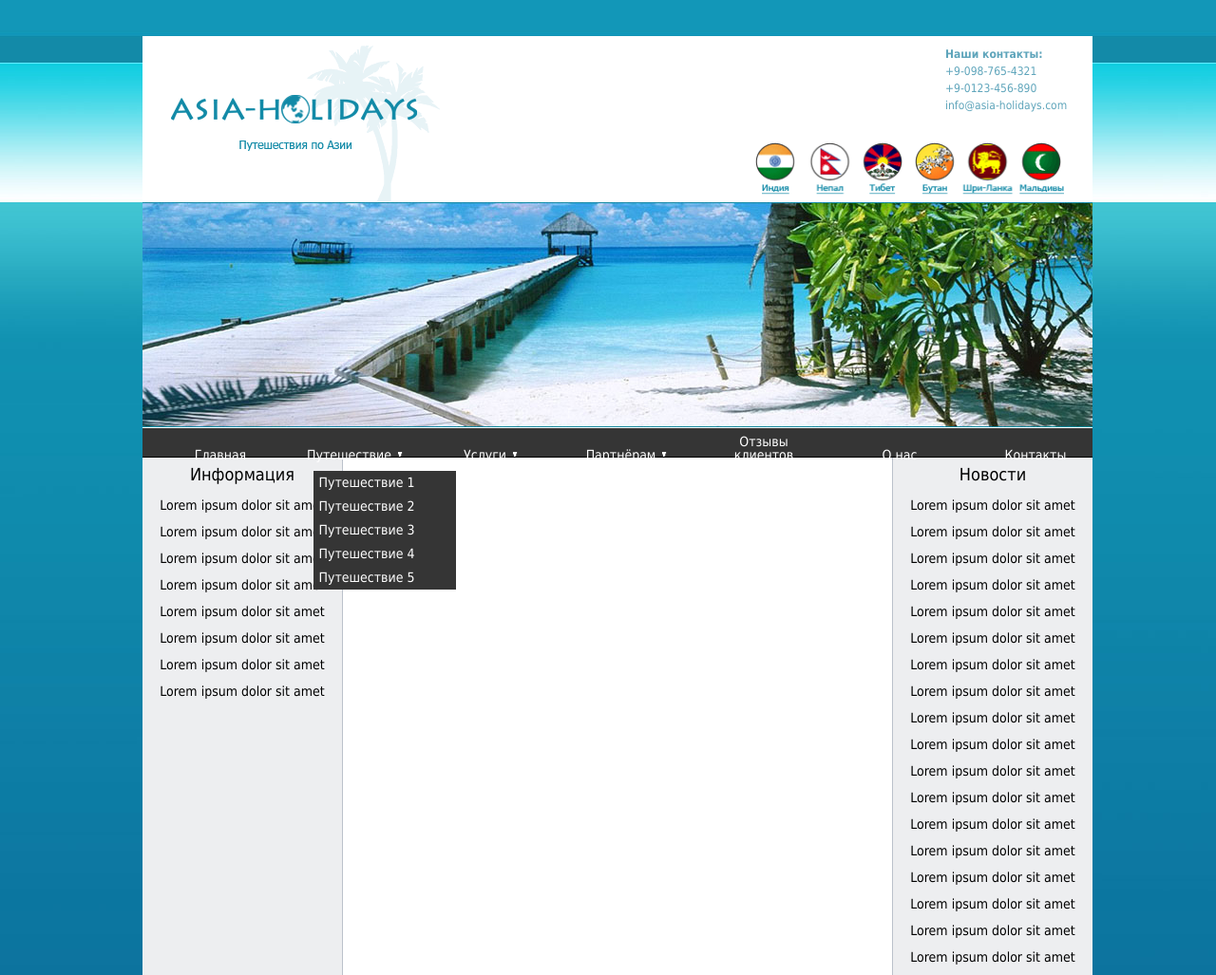
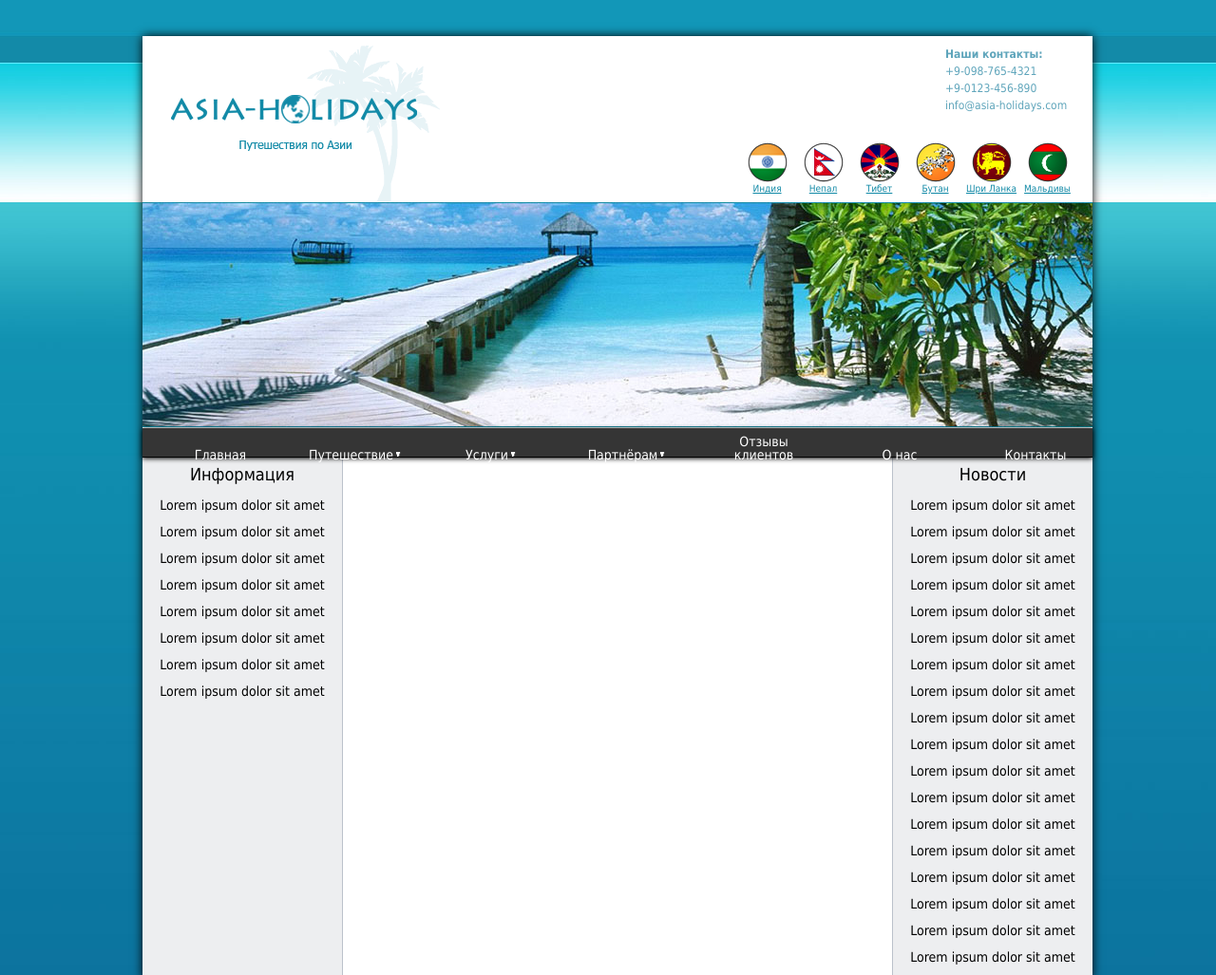
Before and after one commit to AngryPonka/YuliaKozina.github.io, a plain HTML site: page html_04/index.html in a window 1280 px wide. Shown: the top 1027 px of the page at 95% size. Drawn offline with Linux system fonts and the light colour scheme.

Commit message:
Advanced homework 4

```diff
--- a/html_04/css/style.css
+++ b/html_04/css/style.css
@@ -7,7 +7,9 @@ body {
     height: 990px;
     margin-top: 38px;
     margin-left: 150px;
+    border-bottom: 3px solid #000;
     background-color: #fff;
+    box-shadow: 0 0 10px #000;
 }
 
 .page-header {
@@ -32,20 +34,41 @@ body {
 }
 
 .countries {
-    width: 325px;
+    display: block;
     height: 55px;
-    padding-top: 30px;
-    padding-right: 30px;
+    margin-top: 30px;
+    margin-right: 20px;
     float: right;
+}
+
+.countries ul {
+    margin: 0;
+    padding: 0;
+    list-style: none;
+}
+
+.countries li {
+    display: inline-block;
+    width: 55px;
+    text-align: center;
+}
+
+.countries a {
+    display: block;
+    color: #128aa7;
+    font-family: Tahoma;
+    font-size: 10px;
 }
 
 .main-menu {
     display: block;
+    position: relative;
     width: 1000px;
     height: 30px;
     margin-top: -2px;
     border-bottom: 1px solid #000;
     background-color: #353535;
+    box-shadow: 0 1px 5px #000;
 }
 
 .main-menu ul {
@@ -60,7 +83,8 @@ body {
     text-align: center;
 }
 
-.main-menu a {
+.main-menu a,
+.main-menu p {
     display: block;
     padding-top: 7px;
     padding-left: 25px;
@@ -70,7 +94,8 @@ body {
     text-decoration: none;
 }
 
-.main-menu a:active {
+.main-menu a:active,
+.main-menu p:active {
     margin-left: 10px;
     text-align: right;
 }
@@ -84,7 +109,6 @@ body {
 .main-menu .sub-menu {
     display: none;
     position: absolute;
-    left: 320px;
     width: 150px;
     margin: 10px;
     padding: 0;
@@ -98,12 +122,14 @@ body {
     text-align: left;
 }
 
-.main-menu > li:hover .sub-menu {
+ul.main-menu > li:hover > ul.sub-menu {
     display: block;
 }
 
 .main-menu .opened .sub-menu {
     display: block;
+    position: absolute;
+    left: 325px;
 }
 
 .information {
@@ -117,6 +143,7 @@ body {
     font-size: 14px;
     line-height: 2;
     text-align: center;
+    z-index: 1;
 }
 
 .information h1 {
--- a/html_04/index.html
+++ b/html_04/index.html
@@ -15,12 +15,19 @@
            <p> +9-098-765-4321<br>
             +9-0123-456-890<br>
             info@asia-holidays.com</p></div>
-        <img src="countries.png" class="countries" alt="countries">
+        <ul class="countries">
+            <li class="india"><a href="#"><img src="india.png" alt="india"><br>Индия</a></li>
+            <li class="nepal"><a href="#"><img src="nepal.png" alt="nepal"><br>Непал</a></li>
+            <li class="tibet"><a href="#"><img src="tibet.png" alt="tibet"><br>Тибет</a></li>
+            <li class="bhutan"><a href="#"><img src="bhutan.png" alt="bhutan"><br>Бутан</a></li>
+            <li class="sri-lanka"><a href="#"><img src="sri-lanka.png" alt="sri-lanka"><br>Шри Ланка</a></li>
+            <li class="maldives"><a href="#"><img src="maldives.png" alt="maldives"><br>Мальдивы</a></li>
+        </ul>
     </header>
     <img src="main-pict.jpg" class="main-pict" alt="main-pict">
     <ul class="main-menu">
         <li><a href="#">Главная</a></li>
-        <li class="opened"><a href="#">Путешествие <img src="triangles.png" class="triangles" alt="triangles"></a>
+        <li><p>Путешествие<img src="triangles.png" class="triangles" alt="triangles"></p>
             <ul class="sub-menu">
                 <li><a href="#">Путешествие 1</a></li>
                 <li><a href="#">Путешествие 2</a></li>
@@ -29,8 +36,24 @@
                 <li><a href="#">Путешествие 5</a></li>
             </ul>
         </li>
-        <li><a href="#">Услуги <img src="triangles.png" class="triangles" alt="triangles"></a></li>
-        <li><a href="#">Партнёрам <img src="triangles.png" class="triangles" alt="triangles"></a></li>
+        <li><p>Услуги<img src="triangles.png" class="triangles" alt="triangles"></p>
+            <ul class="sub-menu">
+                <li><a href="#">Услуги 1</a></li>
+                <li><a href="#">Услуги 2</a></li>
+                <li><a href="#">Услуги 3</a></li>
+                <li><a href="#">Услуги 4</a></li>
+                <li><a href="#">Услуги 5</a></li>
+            </ul>
+        </li>
+        <li><p>Партнёрам<img src="triangles.png" class="triangles" alt="triangles"></p>
+            <ul class="sub-menu">
+                <li><a href="#">Партнёрам 1</a></li>
+                <li><a href="#">Партнёрам 2</a></li>
+                <li><a href="#">Партнёрам 3</a></li>
+                <li><a href="#">Партнёрам 4</a></li>
+                <li><a href="#">Партнёрам 5</a></li>
+            </ul>
+        </li>
         <li><a href="#">Отзывы клиентов</a></li>
         <li><a href="#">O нас</a></li>
         <li><a href="#">Контакты</a></li>
```
Also changed, not shown: html_04/bhutan.png (added), html_04/india.png (added), html_04/maldives.png (added), html_04/nepal.png (added), html_04/sri-lanka.png (added), html_04/tibet.png (added).
